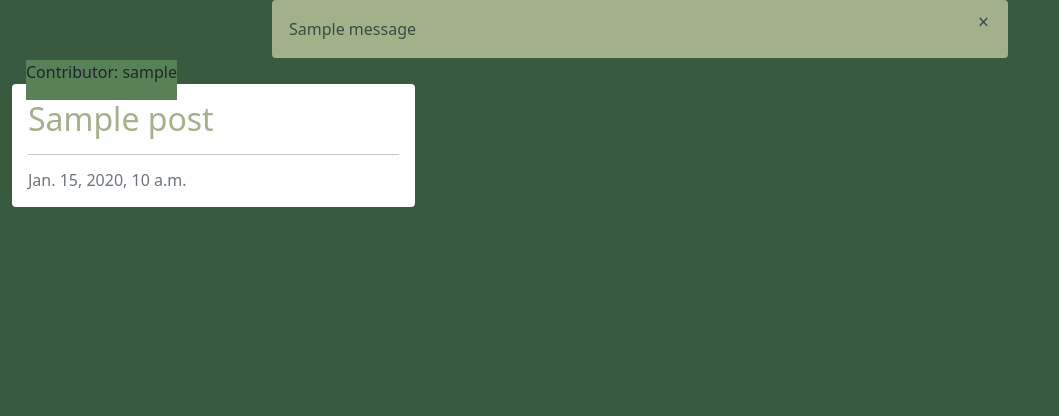
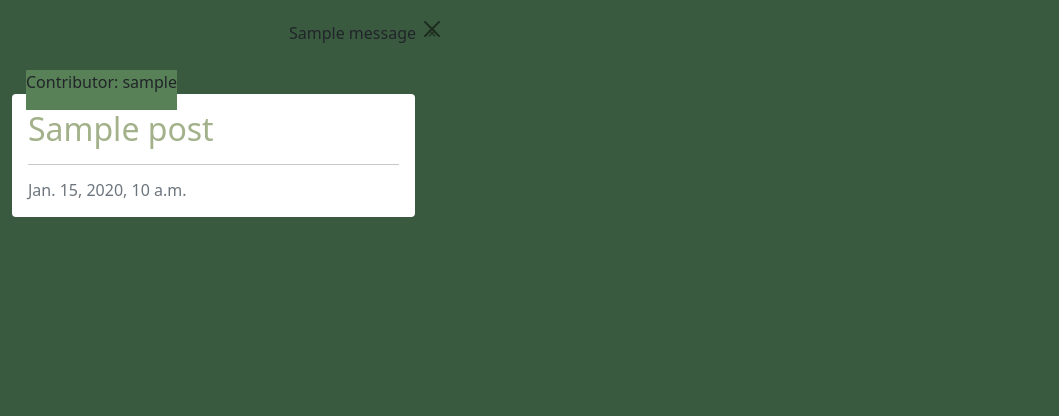
Before and after one commit to A-Hebbes/blog2, a Django app: page / in a window 1280 px wide. Shown: the part 62-478 px from the top of the page, without its empty margins (0-1059 px from the left). Run offline with Django 4.2, Linux system fonts and the light colour scheme; tables that the repository leaves empty hold one stand-in row (values such as "Sample post"); one stand-in notice (Sample message) is shown.

Commit message:
fix close button of comment message

```diff
--- a/blog/views.py
+++ b/blog/views.py
@@ -24,7 +24,7 @@ def post_full(request, slug):
     if request.method == "POST":
         comment_form = CommentForm(data=request.POST)
         if comment_form.is_valid():
-            comment = comment_form.save(commit+False)
+            comment = comment_form.save(commit=False)
             comment.author = request.user
             comment.post = post
             comment.save()
--- a/static/assets/css/style.css
+++ b/static/assets/css/style.css
@@ -127,8 +127,8 @@ body {
   }
 
   .custom-alert.alert-info {
-    background-color: #d1ecf1;
-    color: #0c5460;
+    background-color: var(--color3);
+    color: var(--color5);
   }
 
   .custom-alert.alert-info {
--- a/templates/base.html
+++ b/templates/base.html
@@ -74,9 +74,9 @@
     <div class="row justify-content-center">
       <div class="col-lg-8 col-md-10">
         {% for message in messages %}
-        <div class="custom-alert {{ message.tags }} fade show" role="alert">
+        <div class="alert {{ message.tags }} fade show" role="alert">
           {{ message | safe }}
-          <button type="button" class="close-btn" data-bs-dismiss="alert" aria-label="Close">&times;</button>
+          <button type="button" class="btn-close" data-bs-dismiss="alert" aria-label="Close">&times;</button>
         </div>
         {% endfor %}
       </div>
```
